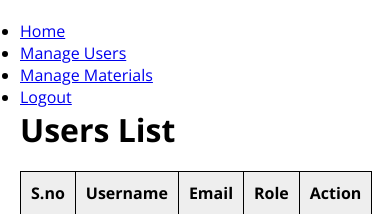
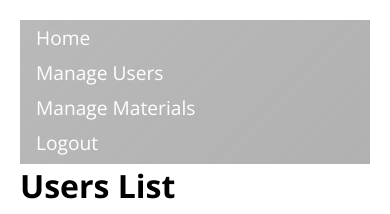
Before and after one commit to Santhosh-The-DeveLoper/Project-Track3d, a React (Create React App) app in the folder frontend/: page /fetchusers in a window 390 px wide. Shown: the top 214 px of the page. Built offline with nearby package versions, Linux system fonts and the light colour scheme; no server answers.

Commit message:
Update FetchUsers.css

```diff
--- a/frontend/src/components/FetchUsers/FetchUsers.css
+++ b/frontend/src/components/FetchUsers/FetchUsers.css
@@ -5,3 +5,101 @@
 .fetchinglist {
     color: #000;
 }
+
+.navx {
+    padding: 0.5rem 1rem;
+    height: 7rem;
+  }
+
+.navx {
+    display: flex;
+    justify-content:end;
+    align-items: center;
+    padding: 20px;
+    background: linear-gradient(135deg, rgba(255, 255, 255, 0.15), rgba(255, 255, 255, 0.05));
+    background-color: rgba(51, 51, 51, 0.4);
+    backdrop-filter: blur(10px);
+    -webkit-backdrop-filter: blur(10px);
+    color: white;
+    height: 4.8rem;
+}
+
+.navx .right {
+    display: flex;
+    justify-content: center;
+    align-items: center;
+}
+
+.navx .right ul {
+    display: flex;
+    list-style: none;
+    gap: 20px;
+}
+
+.navx .right ul li {
+    text-decoration: none;
+}
+
+.navx .right ul li a {
+    color: white;
+    text-decoration: none;
+    font-size: 1.5rem;
+}
+
+.navx .right ul li a:hover {
+    color: #ff6347;
+}
+
+
+
+@media (max-width: 1024px) {
+    .navx {
+      flex-direction: column;
+      align-items: flex-start;
+      padding: 1rem;
+    }
+
+    .navx .right ul {
+      flex-direction: column;
+      gap: 0.8rem;
+      width: 100%;
+    }
+
+    .navx .right ul li a {
+      font-size: 1rem;
+    }
+  }
+
+  @media (max-width: 768px) {
+    .navx {
+      flex-direction: column;
+      align-items: flex-start;
+      padding: 1rem;
+      height: 11rem;
+    }
+
+    .navx .right ul {
+      flex-direction: column;
+      align-items: flex-start;
+      gap: 1rem;
+      width: 100%;
+    }
+
+    .navx .right ul li a {
+      font-size: 1.2rem;
+    }
+  }
+
+
+  @media (max-width: 600px) {
+    .navx {
+      padding: 0.5rem 1rem;
+      height: 9rem;
+    }
+
+    .navx .right ul {
+      align-items: flex-start;
+      gap: 0.5rem;
+      margin-top: 2rem;
+    }
+  }
```
